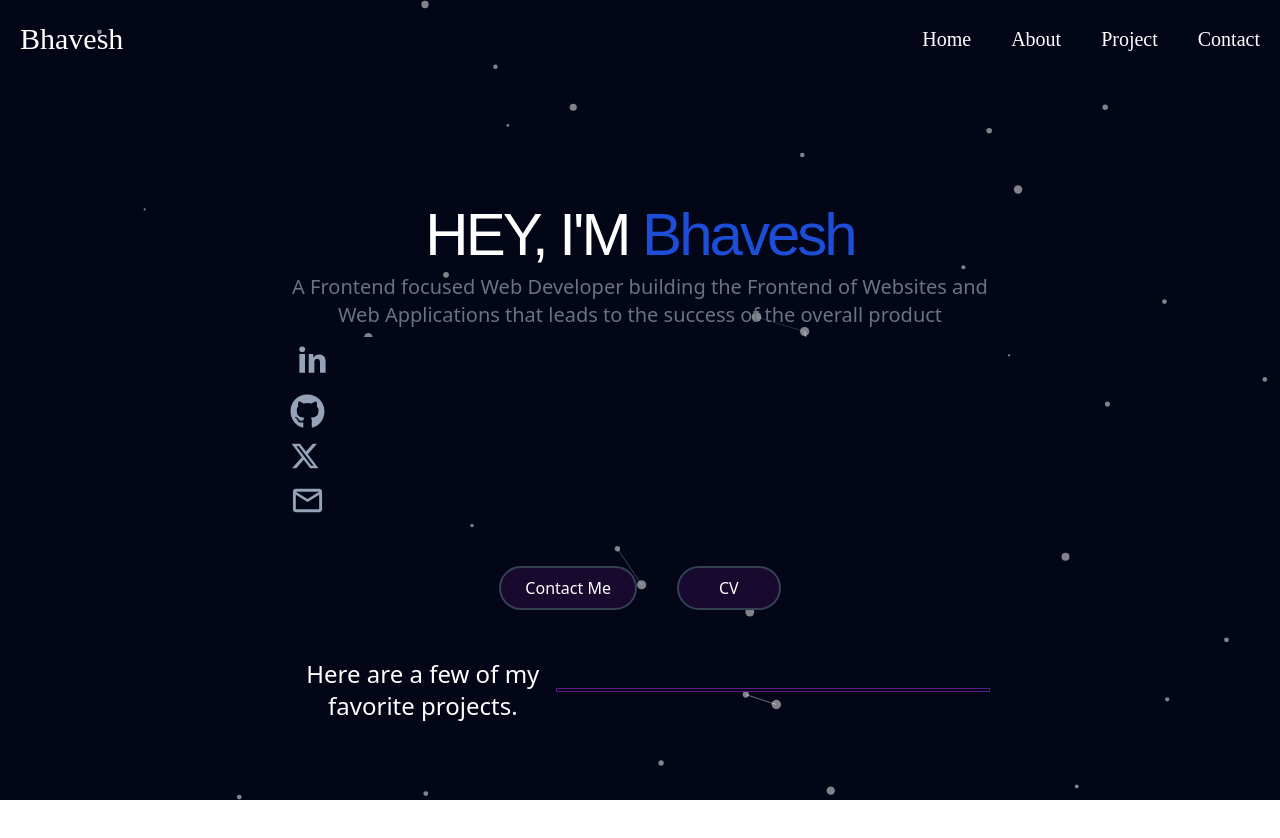
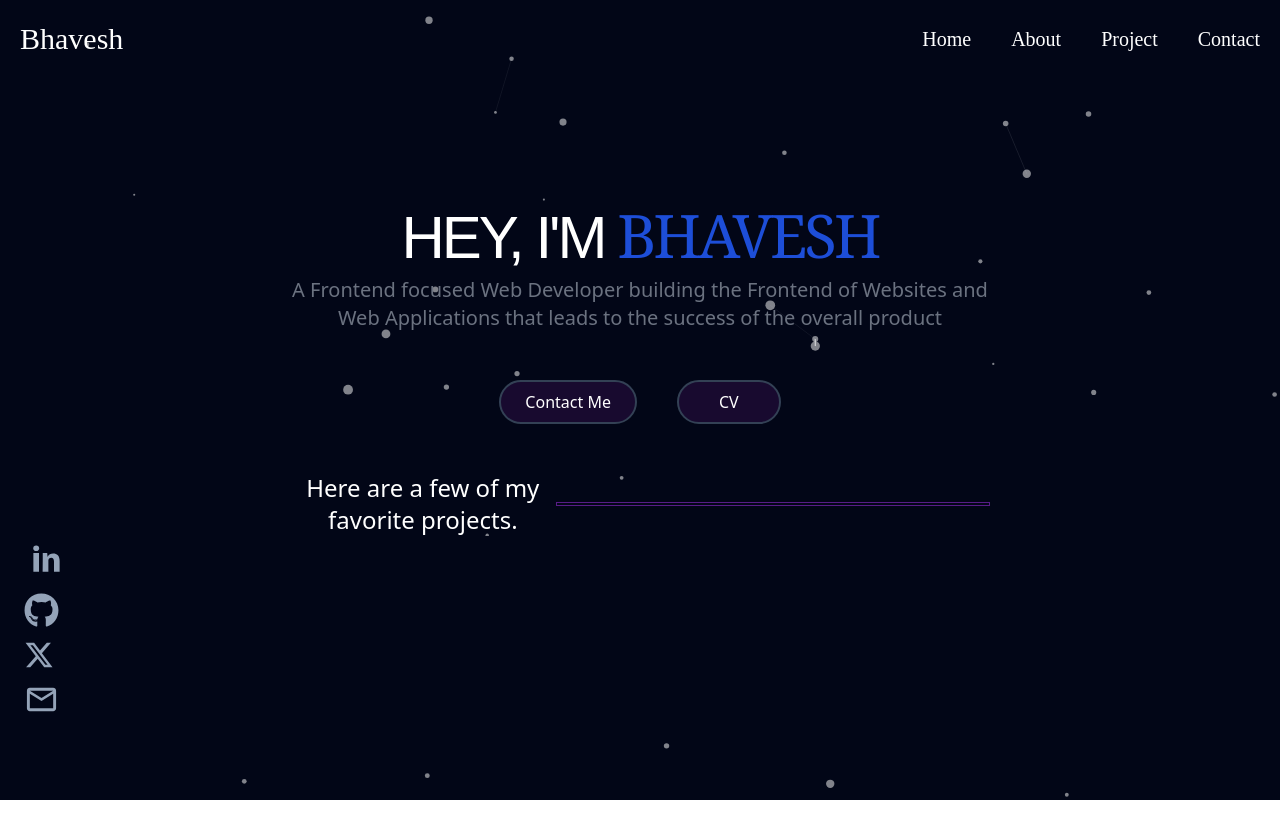
Before and after one commit to icobhavesh/Portfolio2.0, a React (Vite) app: page /about in a window 1280 px wide. Shown: the top 838 px of the page. Built offline with nearby package versions, Linux system fonts and the light colour scheme.

Commit message:
Update Herosection.jsx

```diff
--- a/src/Components/Herosection.jsx
+++ b/src/Components/Herosection.jsx
@@ -5,23 +5,19 @@ import SocialMedia from "./SocialMedia";
 import "../index.css"
 function Herosection() {
     return (
-        <div className="w-full  h-auto py-12 md:py-16 lg:py-32 xl:py-46  ">
+        <div className="w-full  h-auto py-12 md:py-24 lg:py-32 xl:py-46  ">
             <ParticlesBg />
 
             <div className="container px-4 md:px-6">
                 <div className="flex flex-col items-center space-y-4 text-center">
 
                     <div className="space-y-2">
-                        <h1 className=" anton-regular  text-3xl tracking-tighter sm:text-4xl md:text-5xl lg:text-6xl/none text-white  . ">
-                            HEY, I'M<span className="text-blue-700 "> Bhavesh </span>
+                         <h1 className=" anton-regular  text-3xl tracking-tighter sm:text-4xl md:text-5xl lg:text-6xl/none text-white  . ">
+                            HEY, I'M<span className="text-blue-700 font-serif"> BHAVESH </span>
                         </h1>
                         <p className="mx-auto max-w-[700px] text-gray-500 md:text-xl dark:text-gray-400">
                             A Frontend focused Web Developer building the Frontend of Websites and Web Applications that leads to the success of the overall product
                         </p>
-                        <div className=" md:block ">
-                            <SocialMedia />
-
-                        </div>
                         <div className="flex gap-10 justify-center items-center pt-10">
                             <button className="border-2 border-slate-700 px-6 py-2 rounded-full text-white  hover:bg-blue-800  bg-[rgb(24,10,47)]">Contact Me</button>
                             <button className="border-2 px-10 hover:bg-blue-800  bg-[rgb(24,10,47)] text-white  py-2 rounded-full border-slate-700">CV</button>
@@ -34,51 +30,13 @@ function Herosection() {
                     </div>
 
                 </div>
+                <div className="hidden md:block">
+                    <SocialMedia />
 
+                </div>
             </div>
         </div>
     )
 }
 
 export default Herosection;
-
-// import ParticlesBg from "./Particles";
-// import SocialMedia from "./SocialMedia";
-// import "../index.css"
-// function Herosection() {
-//     return (
-//         <div className="w-full  h-auto py-12 md:py-24 lg:py-32 xl:py-46  ">
-//             <ParticlesBg />
-
-//             <div className="container px-4 md:px-6">
-//                 <div className="flex flex-col items-center space-y-4 text-center">
-
-//                     <div className="space-y-2">
-//                          <h1 className=" anton-regular  text-3xl tracking-tighter sm:text-4xl md:text-5xl lg:text-6xl/none text-white  . ">
-//                             HEY, I'M<span className="text-blue-700 font-serif"> BHAVESH </span>
-//                         </h1>
-//                         <p className="mx-auto max-w-[700px] text-gray-500 md:text-xl dark:text-gray-400">
-//                             A Frontend focused Web Developer building the Frontend of Websites and Web Applications that leads to the success of the overall product
-//                         </p>
-//                         <div className="flex gap-10 justify-center items-center pt-10">
-//                             <button className="border-2 border-slate-700 px-6 py-2 rounded-full text-white  hover:bg-blue-800  bg-[rgb(24,10,47)]">Contact Me</button>
-//                             <button className="border-2 px-10 hover:bg-blue-800  bg-[rgb(24,10,47)] text-white  py-2 rounded-full border-slate-700">CV</button>
-//                         </div>
-//                         <div className="flex justify-center items-center md:pt-10 ">
-//                             <h1 className="text-white flex-2 text-2xl">Here are a few of my favorite projects.</h1>
-
-//                             <h1 className="border-[1px] border-purple-900 justify-center items-center flex  border- w-full h-1 md:block hidden"></h1>
-//                         </div>
-//                     </div>
-
-//                 </div>
-//                 <div className="hidden md:block">
-//                     <SocialMedia />
-
-//                 </div>
-//             </div>
-//         </div>
-//     )
-// }
-
-// export default Herosection;
```
